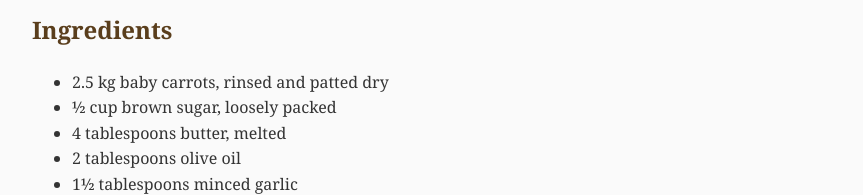
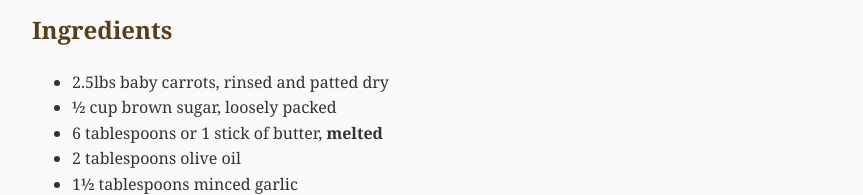
Before and after one commit to Mnmbrane/food_recipes, a plain HTML site: page recipes/brown-sugar-glazed-carrots.html in a window 1280 px wide. Shown: the part 212-407 px from the top of the page, without its empty margins (208-1071 px from the left). Drawn offline with Linux system fonts and the light colour scheme.

Commit message:
Change baby carrots recipe

```diff
--- a/recipes/brown-sugar-glazed-carrots.html
+++ b/recipes/brown-sugar-glazed-carrots.html
@@ -29,9 +29,9 @@
 
     <h2>Ingredients</h2>
     <ul>
-        <li>2.5 kg baby carrots, rinsed and patted dry</li>
+        <li>2.5lbs baby carrots, rinsed and patted dry</li>
         <li>½ cup brown sugar, loosely packed</li>
-        <li>4 tablespoons butter, melted</li>
+        <li>6 tablespoons or 1 stick of butter, <b>melted</b></li>
         <li>2 tablespoons olive oil</li>
         <li>1½ tablespoons minced garlic</li>
         <li>1 teaspoon salt</li>
```
